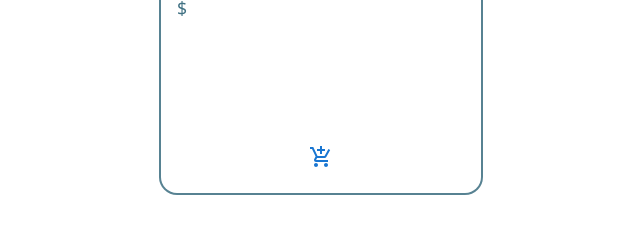
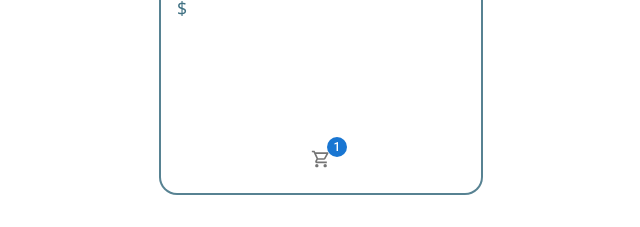
Before and after one commit to minayari/react-exercise-04, a React (Vite) app: page /product in a window 1280 px wide. Both pictures are taken after a click on the button "add to shopping cart". Shown: the part 383-610 px from the top of the page, without its empty margins (319-959 px from the left). Built offline with nearby package versions, Linux system fonts and the light colour scheme.

Commit message:
feat/dinamic product counting

```diff
--- a/src/pages/SingleProduct.jsx
+++ b/src/pages/SingleProduct.jsx
@@ -1,6 +1,10 @@
 import { useLocation } from "react-router-dom";
 import * as React from "react";
 import IconButton from "@mui/material/IconButton";
+import ShoppingCartIcon from "@mui/icons-material/ShoppingCartOutlined";
+import Badge, { badgeClasses } from "@mui/material/Badge";
+import { styled } from "@mui/material/styles";
+
 import Stack from "@mui/material/Stack";
 import DeleteIcon from "@mui/icons-material/Delete";
 import AlarmIcon from "@mui/icons-material/Alarm";
@@ -8,28 +12,37 @@ import AddShoppingCartIcon from "@mui/icons-material/AddShoppingCart";
 import { useState, useEffect } from "react";
 
 export default function SingleProduct() {
+  const CartBadge = styled(Badge)`
+    & .${badgeClasses.badge} {
+      top: -12px;
+      right: -6px;
+    }
+  `;
+
   const location = useLocation();
   const { image, title, price, id } = location.state || {};
-  const [cartProducts, setCartProducts] = useState(() => {
-    const savedCartProducts = localStorage.getItem("cartProducts");
-    return savedCartProducts ? JSON.parse(savedCartProducts) : [];
+  const [cartProducts, setCartProducst] = useState(() => {
+    const savedProducts = localStorage.getItem("cartProducts");
+    return savedProducts ? JSON.parse(savedProducts) : [];
   });
 
   function handleAddToCart() {
-    setCartProducts((prevCart) => {
-      const existingProduct = prevCart.find((item) => item.id === id);
+    setCartProducst((prevProduct) => {
+      const existingProduct = prevProduct.find((item) => item.id === id);
+
       if (existingProduct) {
-        existingProduct.map((item) =>
+        return prevProduct.map((item) =>
           item.id === id ? { ...item, quantity: item.quantity + 1 } : item
         );
       } else {
-        return [...prevCart, { image, title, price, id, quantity: 1 }];
+        return [...prevProduct, { image, title, price, id, quantity: 1 }];
       }
     });
   }
 
   useEffect(() => {
     localStorage.setItem("cartProducts", JSON.stringify(cartProducts));
+    console.log(cartProducts);
   }, [cartProducts]);
 
   return (
@@ -45,6 +58,7 @@ export default function SingleProduct() {
           <span className="text-cyan-900/80 text-[1.1rem]">${price}</span>
         </div>
         <div className="h-[20%] flex flex-col items-center justify-end">
+          {cartProducts.length === 0 ? (
             <IconButton
               onClick={handleAddToCart}
               color="primary"
@@ -52,6 +66,18 @@ export default function SingleProduct() {
             >
               <AddShoppingCartIcon />
             </IconButton>
+          ) : (
+            <IconButton onClick={handleAddToCart}>
+              <ShoppingCartIcon fontSize="small" />
+              <CartBadge
+                badgeContent={
+                  cartProducts.find((item) => item.id === id)?.quantity
+                }
+                color="primary"
+                overlap="circular"
+              />
+            </IconButton>
+          )}
         </div>
       </div>
     </>
```
Lines whose indentation alone changed are shown as unchanged.
